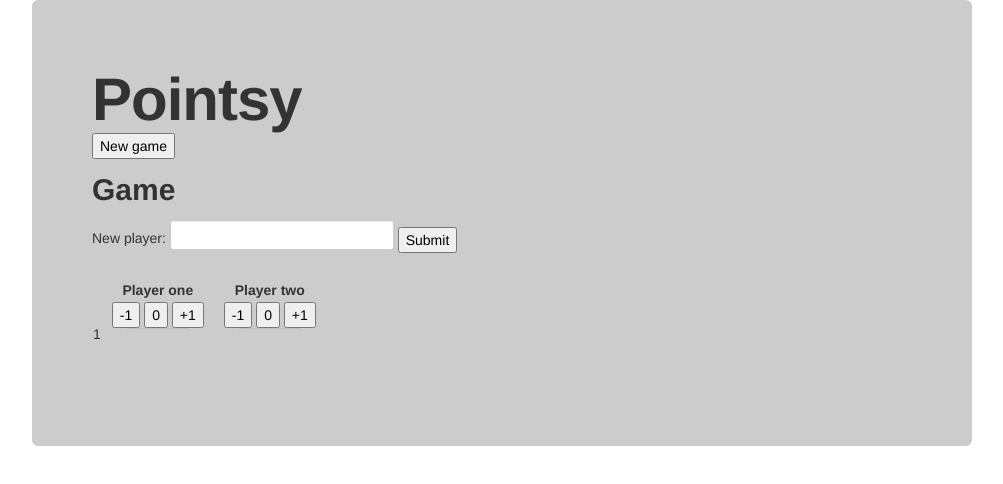
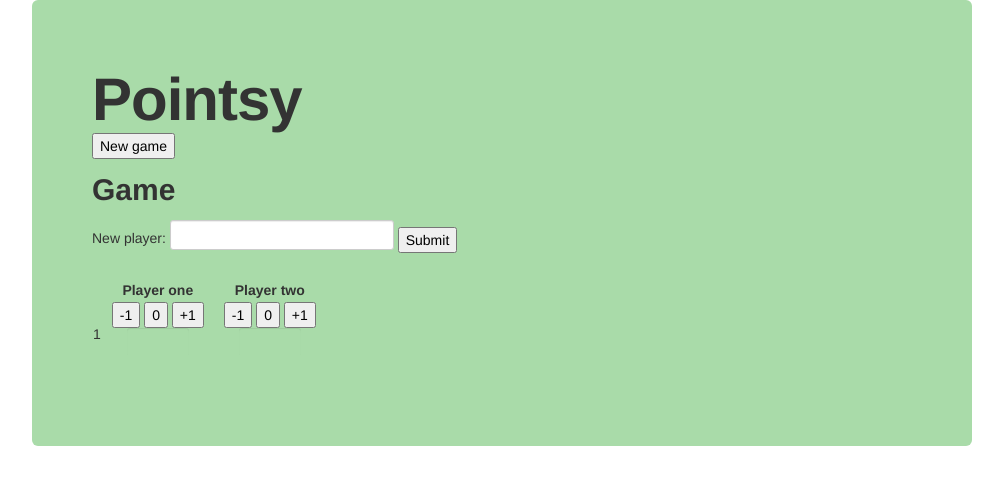
Before and after one commit to 3redronin/pointsy, a website: page static/index.html in a window 1280 px wide. Shown: the whole page, without its empty margins (138-1141 px from the left). Drawn offline with Linux system fonts and the light colour scheme.

Commit message:
Changed the colour

```diff
--- a/static/styles/app.css
+++ b/static/styles/app.css
@@ -19,5 +19,5 @@ td.score input {
 }
 
 .hero-unit {
-  background-color: #cccccc;
+  background-color: #a9dba9;
 }
```
